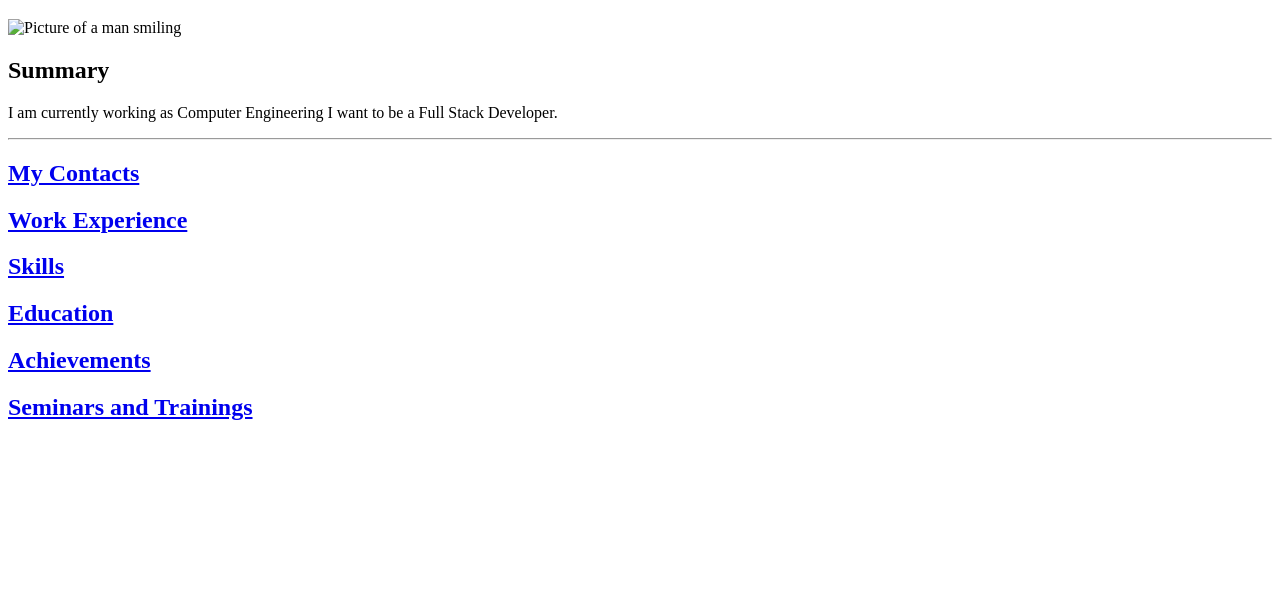
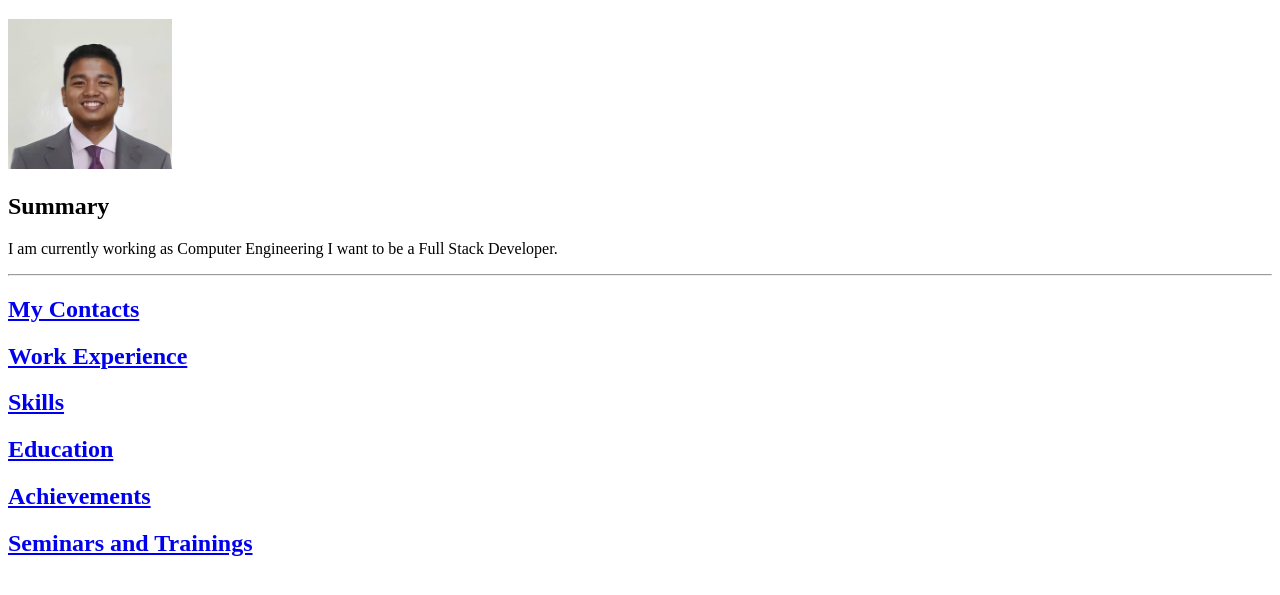
Before and after one commit to miggyboy99/Online-CV, a plain HTML site: page index.html in a window 1280 px wide. Shown: the part 61-656 px from the top of the page. Drawn offline with Linux system fonts and the light colour scheme.

Commit message:
Update index.html

```diff
--- a/index.html
+++ b/index.html
@@ -6,7 +6,7 @@
 </head>
 <body>
     <h1>CURRICULUM VITAE</h1>
-    <img src="../Other/jp.jpg" alt="Picture of a man smiling" height="150" />
+    <img src="./jp.jpg" alt="Picture of a man smiling" height="150" />
     <h2>Summary</h2>
     <p>I am currently working as Computer Engineering I want to be a Full Stack Developer.</p>
     <hr />
```
